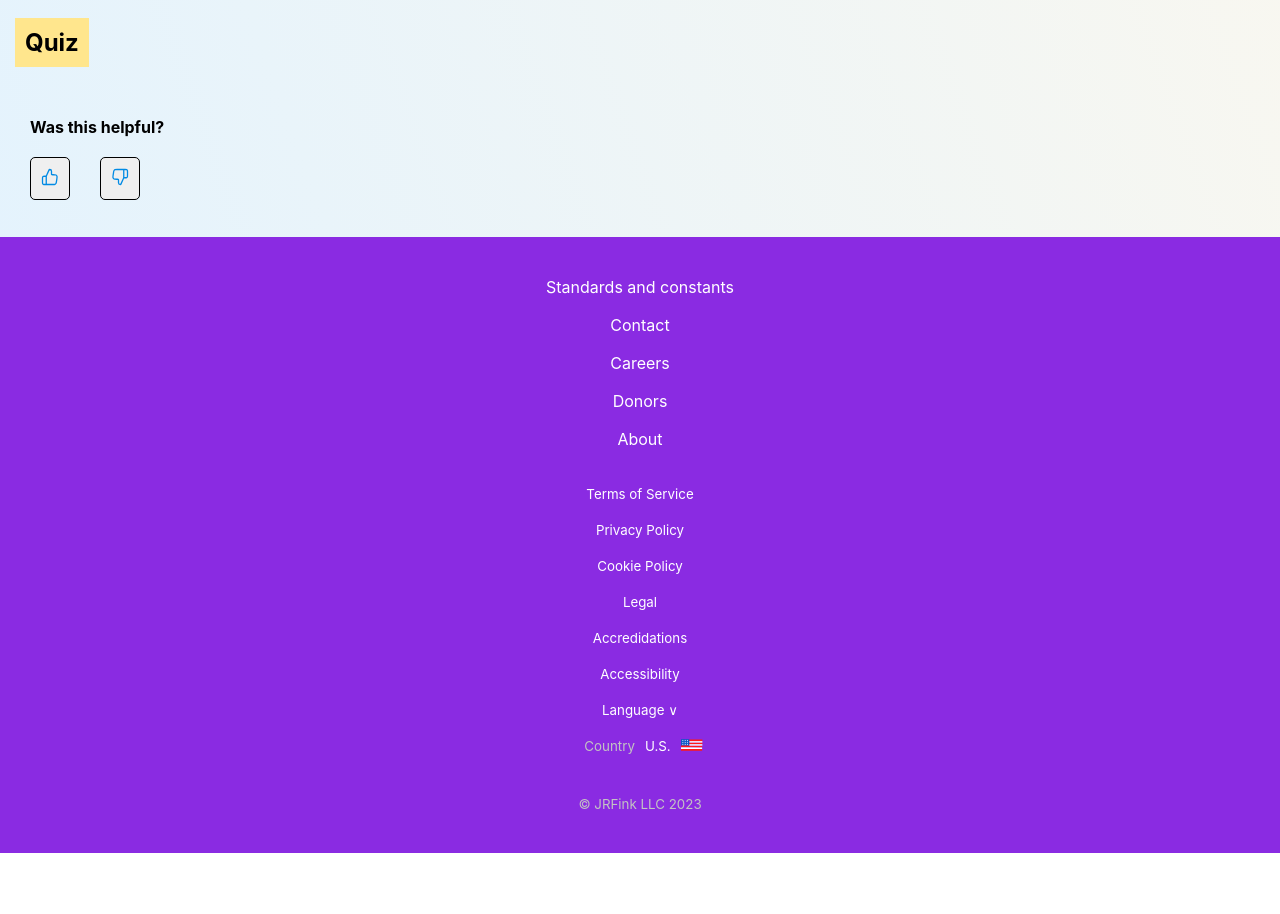
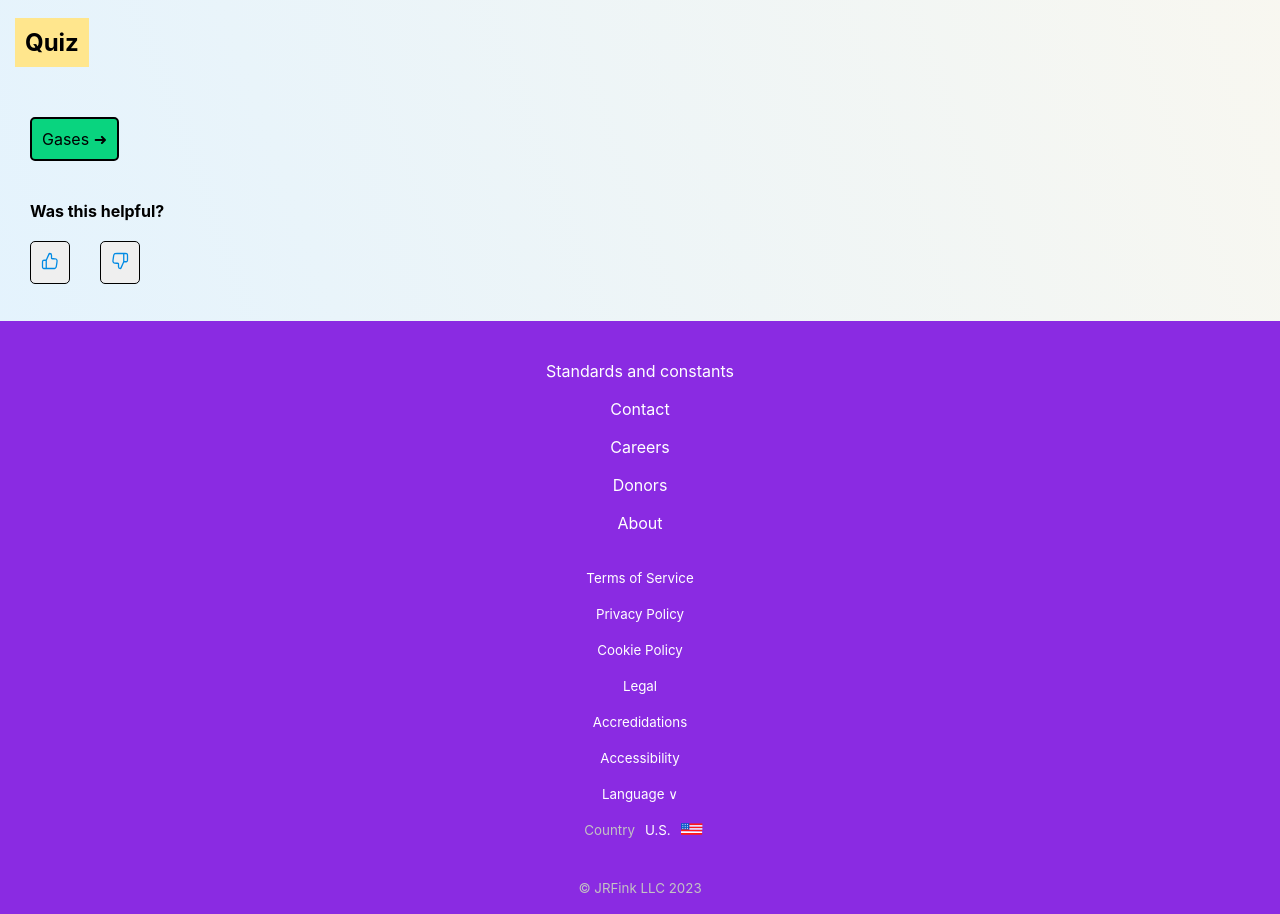
Before and after one commit to JRFink/jrfphyspagesnew, a Next.js app: page /education/gp1/theat in a window 1280 px wide. Shown: the part 1372-2286 px from the top of the page. Before the commit the page ends 2225 px from the top, so only its background shows below. Built offline with nearby package versions, Linux system fonts and the light colour scheme.

Commit message:
Update index.tsx

```diff
--- a/pages/education/gp1/theat/index.tsx
+++ b/pages/education/gp1/theat/index.tsx
@@ -51,6 +51,10 @@ const Theat = () => {
             <br></br>
             <OnedmQz />
             <br />
+            <br />
+            <Link href="/education/gp1/kin" className={style.backtoLink}>Gases &#10140;</Link>
+             <br />
+             <br />
             <Helpful />
         </>
     );
```
